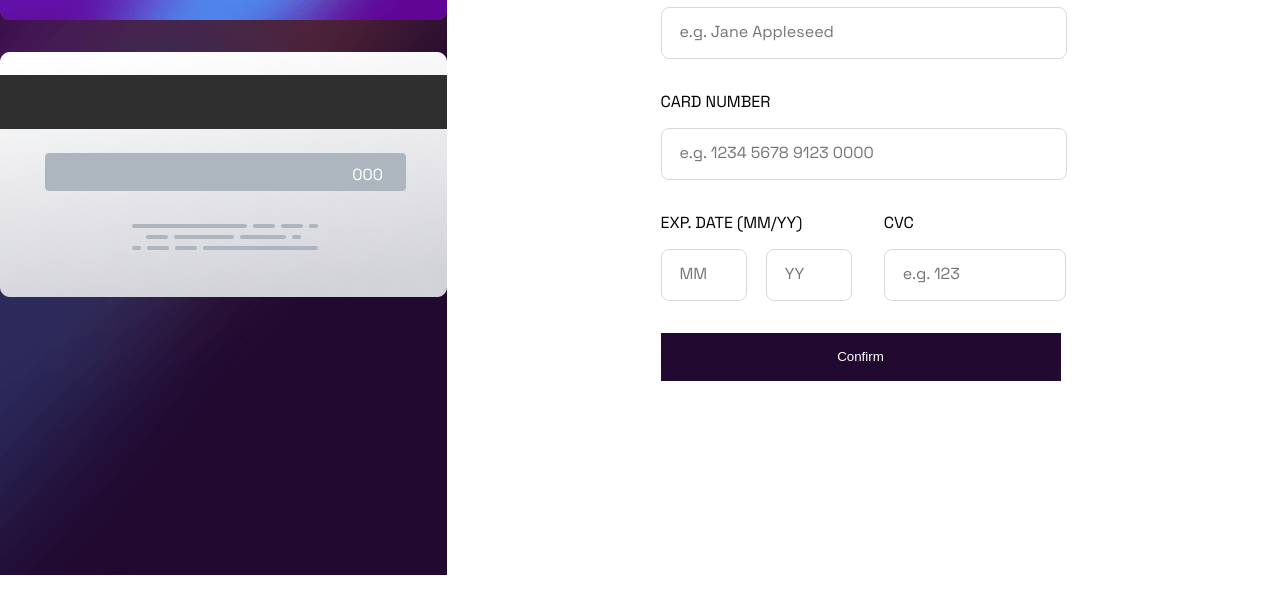
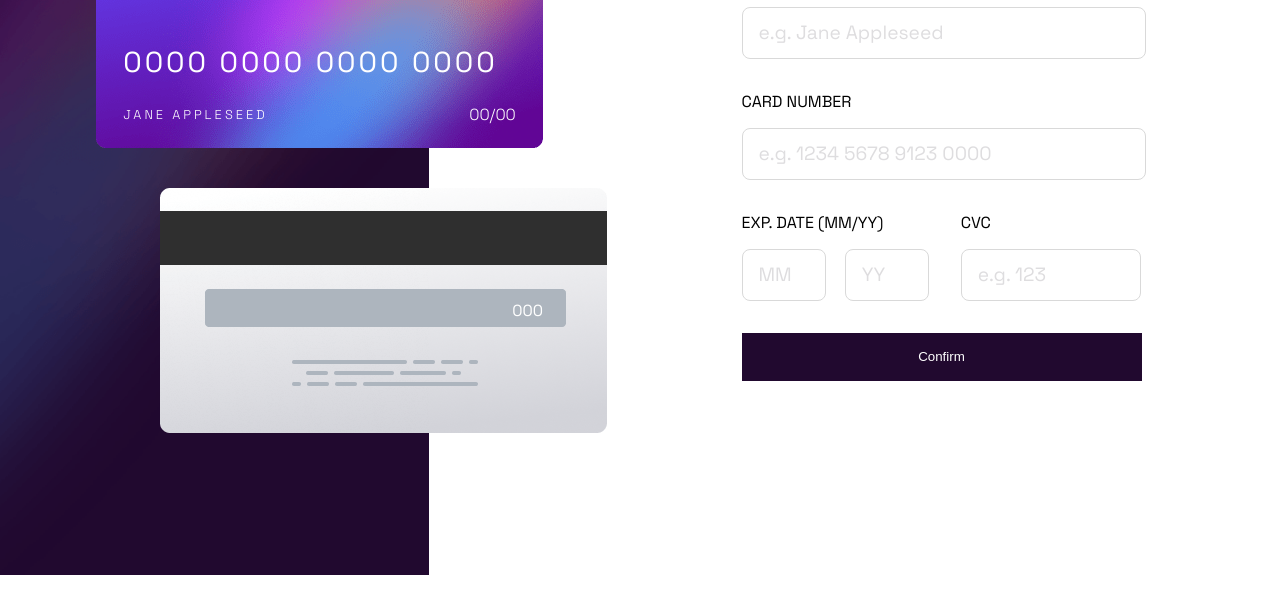
Before and after one commit to MuhammadISayyed/interactive-card-details-form-main, a website: page index.html in a window 1280 px wide. Shown: the part 225-837 px from the top of the page. Drawn offline with Linux system fonts and the light colour scheme.

Commit message:
Build the web version

```diff
--- a/index.html
+++ b/index.html
@@ -19,6 +19,7 @@
   <body>
     <div class="container">
       <div class="cards-section">
+        <div class="cards">
           <div class="card-front">
             <div class="card-front__info">
               <img class="card-front__logo" src="./images/card-logo.svg" alt="Card logo" />
@@ -35,6 +36,7 @@
           <div class="card-back">
             <div class="card-back__content">
               <span>000</span>
+            </div>
           </div>
         </div>
       </div>
--- a/main.scss
+++ b/main.scss
@@ -1,7 +1,8 @@
 :root {
   --color-white: hsl(0, 0%, 100%);
   --color-gray: hsl(0, 0%, 85%);
-  --color-dark-violet: hsl(278, 68%, 11%);
+  --color-violet-dark: hsl(278, 68%, 11%);
+  --color-gray-light: hsl(270, 3%, 87%);
   --spacing: 3px;
   --size-secondary: 0.8rem;
 }
@@ -11,6 +12,7 @@ body {
   // careful, because this could cause issues with responsiveness
   height: 100%;
   margin: 0;
+  padding: 0;
   font-family: 'Space Grotesk', sans-serif;
 }
 
@@ -21,12 +23,13 @@ label {
 
 input {
   margin-top: 1rem;
+  font-family: 'Space Grotesk';
+  font-size: 1.2rem;
+  padding-left: 1rem;
 }
 
 input::placeholder {
-  padding-left: 1rem;
-  font-family: 'Space Grotesk';
-  font-size: 1rem;
+  color: var(--color-gray-light);
 }
 
 .container {
@@ -38,13 +41,18 @@ input::placeholder {
 .cards-section {
   grid-column: 1 2;
   background-image: url('./images/bg-main-desktop.png');
+  background-size: contain;
+  background-repeat: no-repeat;
   display: flex;
   flex-direction: column;
   gap: 2rem;
 }
 
-.form-section {
-  grid-column: 2 -1;
+.cards {
+  display: flex;
+  flex-direction: column;
+  gap: 2.5rem;
+  margin-top: 8rem;
 }
 
 .card-front {
@@ -54,6 +62,7 @@ input::placeholder {
   background-repeat: no-repeat;
   background-size: cover;
   color: var(--color-white);
+  margin-left: 6rem;
 
   &__info {
     margin: 1rem 1.7rem;
@@ -76,7 +85,6 @@ input::placeholder {
   &__number {
     font-weight: 400;
     font-size: 1.8rem;
-    text-align: center;
     letter-spacing: var(--spacing);
   }
 
@@ -104,10 +112,15 @@ input::placeholder {
   justify-content: flex-end;
   align-items: center;
   color: var(--color-white);
+  margin-left: 10rem;
 
   &__content {
     padding-right: 4rem;
   }
+}
+
+.form-section {
+  grid-column: 2 -1;
 }
 
 .card-form {
@@ -145,16 +158,16 @@ input::placeholder {
     height: 3rem;
 
     &--primary {
-      width: 25rem;
+      width: 24rem;
     }
 
     &--secondary {
       &--date {
-        width: 5rem;
+        width: 4rem;
       }
 
       &--cvc {
-        width: 11rem;
+        width: 10rem;
       }
     }
   }
@@ -166,5 +179,5 @@ input::placeholder {
   width: 25rem;
   height: 3rem;
   color: var(--color-white);
-  background-color: var(--color-dark-violet);
+  background-color: var(--color-violet-dark);
 }
```
Also changed, not shown: style.css. Lines whose indentation alone changed are shown as unchanged.
